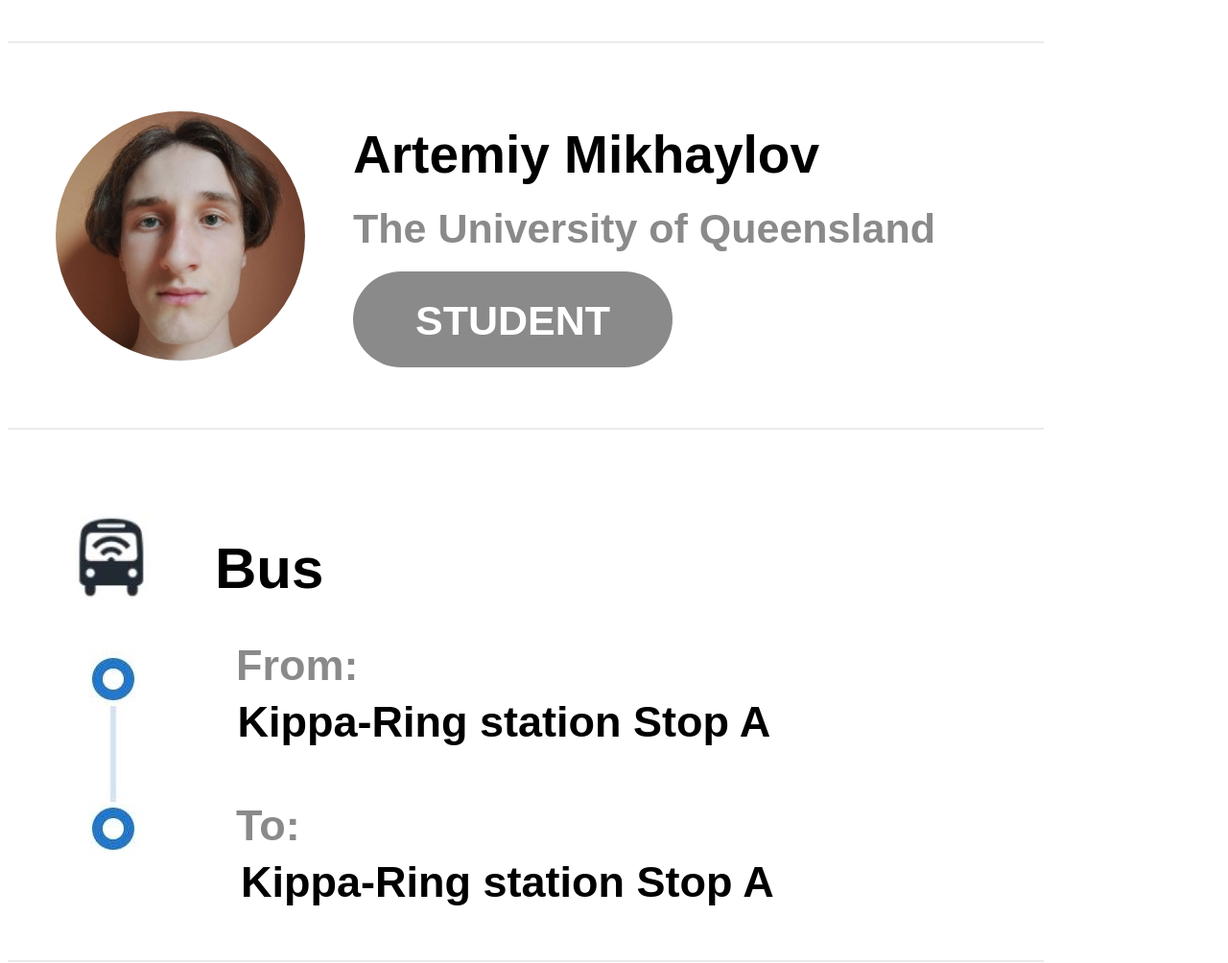
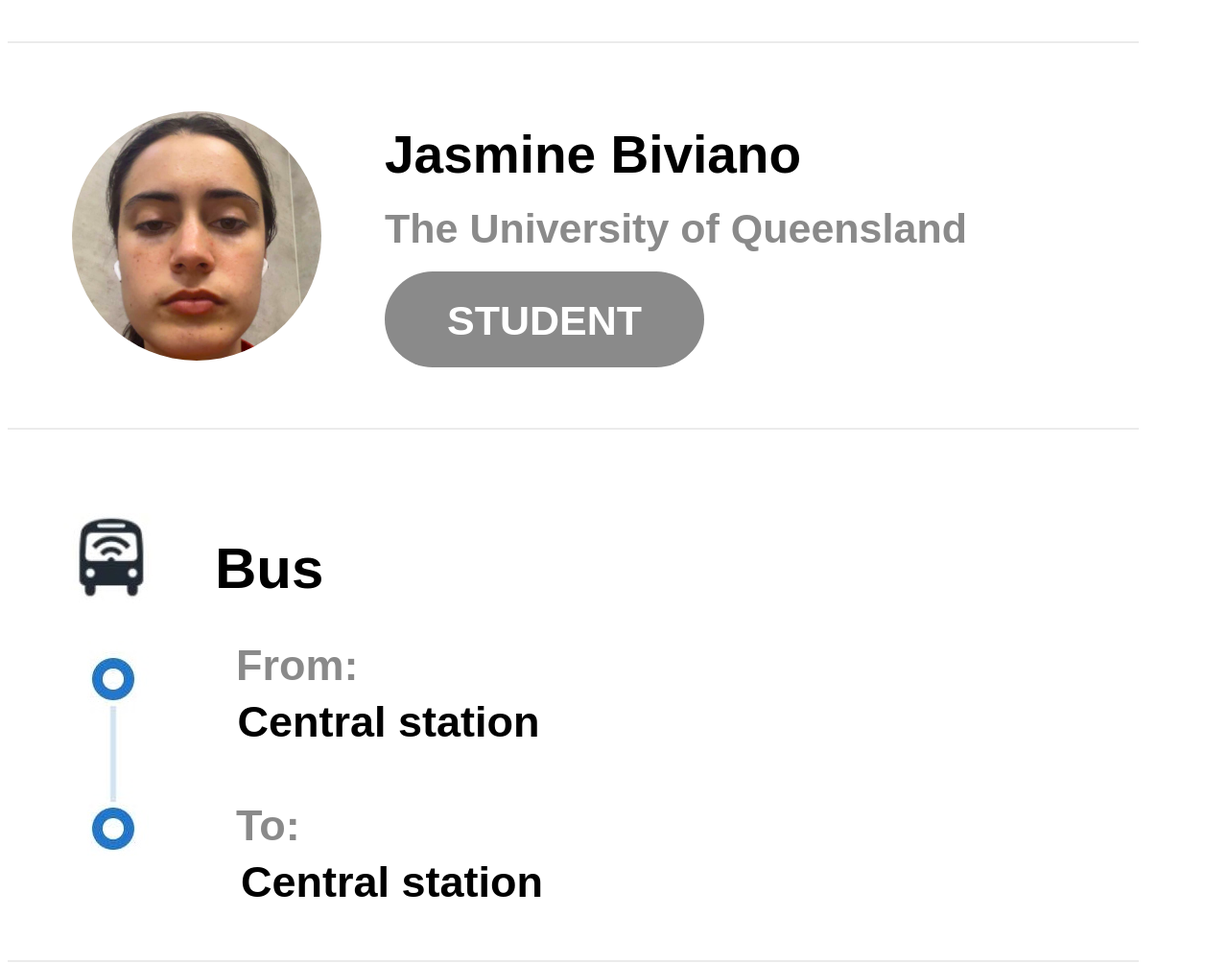
Before and after one commit to ODINPASS/ODINPASS.github.io, a plain HTML site: page index.html in a window 1280 px wide. Shown: the part 860-1864 px from the top of the page at 96% size. Drawn offline with Linux system fonts and the light colour scheme.

Commit message:
Suited to mini

```diff
--- a/index.html
+++ b/index.html
@@ -10,7 +10,7 @@
             <div class="parent">
                 <div class="fixed" style="background-color: rgba(88, 0, 156, 1)">
                     <div class="top" style="border-bottom: rgb(70, 0, 124) 5px; border-style: solid;">
-                        <button class="button" style="width: 1080px;">
+                        <button class="button" style="width: 1179px;">
                             <p style="font-size: 50px;">
                                 Close
                             </p>
@@ -51,12 +51,12 @@
                     </div>
                     <div class="border" style="display: flex; flex-direction: row;">
                         <div class="idone">
-                            <img src="myface.jpg" alt="avatar" width="260px" height="260px" style="border-radius: 50%; margin-top: 71px; margin-bottom: 66px;">
+                            <img src="myface.png" alt="avatar" width="260px" height="260px" style="border-radius: 50%; margin-top: 71px; margin-bottom: 66px;">
                         </div>
                         <div class="idtwo" style="display: flex; flex-direction: column;">
                             <div class="idsub">
                                 <h1 style="font-weight: 700; font-size: 55px; margin-top: 84px; margin-bottom: 21px;">
-                                    Artemiy Mikhaylov
+                                    Jasmine Biviano
                                 </h1>
                             </div>
                             <div class="idsubone">
@@ -94,6 +94,8 @@
                                         From:
                                     </h2>
                                     <select style="border: none; color: black; text-align: left; font-size: 45px; margin: 0px; font-weight: 700; padding-right: 120px; padding-top: 7px; padding-left: 29px; background-color: white;" class="dropdown">
+                                        <option value="reeses">Central station</option>
+                                        <option value="reeses">Kippa-Ring station</option>
                                         <option value="rigatoni">Kippa-Ring station Stop A</option>
                                         <option value="dave">Kippa-Ring station Stop B</option>
                                         <option value="pumpernickel">Oxley Ave at Jamieson Street</option>
@@ -117,6 +119,8 @@
                                         To:
                                     </h2>
                                     <select style="border: none; color: black; text-align: left; font-size: 45px; margin: 0px; font-weight: 700; padding-right: 120px; padding-top: 7px; padding-left: 36px; background-color: white;" class="dropdown">
+                                        <option value="reeses">Central station</option>
+                                        <option value="reeses">Kippa-Ring station</option>
                                         <option value="rigatoni">Kippa-Ring station Stop A</option>
                                         <option value="dave">Kippa-Ring station Stop B</option>
                                         <option value="pumpernickel">Oxley Ave at Jamieson Street</option>
--- a/style.css
+++ b/style.css
@@ -1,6 +1,6 @@
 .main
 {
-  width: 1080px;
+  width: 1179px;
   height: 1757px;
   margin-top: 464px;
   display: flex;
```
Also changed, not shown: myface.jpg (deleted), myface.png (added).
